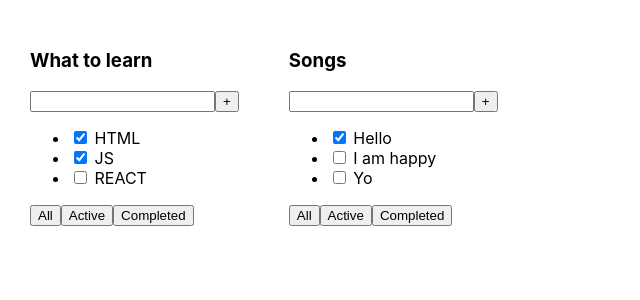
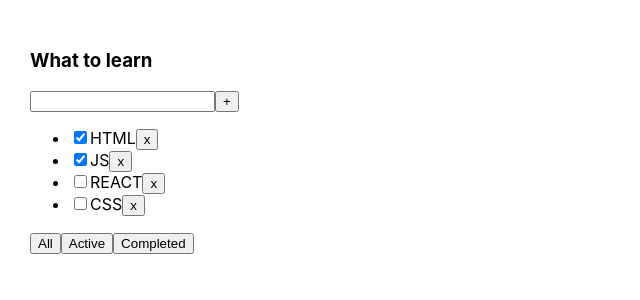
Before and after one commit to APTEMKA-87/todolist, a React (Create React App) app: page / in a window 1280 px wide. Shown: the top 300 px of the page, without its empty margins (0-640 px from the left). Built offline with nearby package versions, Linux system fonts and the light colour scheme; the HTML template or start-up script is replaced by a standard one.

Commit message:
add tasks.mam

```diff
--- a/src/App.tsx
+++ b/src/App.tsx
@@ -4,22 +4,24 @@ import {ToDoList} from "./ToDoList";
 
 function App() {
 
-    const task1 = [
+    let tasks1 = [
         {id: 1, title: 'HTML', isDone: true},
         {id: 2, title: 'JS', isDone: true},
         {id: 3, title: 'REACT', isDone: false},
+        {id: 4, title: 'CSS', isDone: false},
     ]
 
-    const task2 = [
-        {id: 1, title: 'Hello', isDone: true},
-        {id: 2, title: 'I am happy', isDone: false},
-        {id: 3, title: 'Yo', isDone: false},
-    ]
+    const removeTask = (id: number) => {
+        tasks1 = tasks1.filter(t => t.id != id)
+        console.log(tasks1)
+    }
 
     return (
         <div className="App">
-            <ToDoList title='What to learn' tasks={task1}/>
-            <ToDoList title='Songs' tasks={task2}/>
+            <ToDoList title='What to learn'
+                      tasks={tasks1}
+                      removeTask={removeTask}
+            />
         </div>
     );
 }
--- a/src/ToDoList.tsx
+++ b/src/ToDoList.tsx
@@ -1,6 +1,6 @@
 import React from "react";
 
-type TaskType ={
+type TaskType = {
     id: number
     title: string
     isDone: boolean
@@ -9,6 +9,7 @@ type TaskType ={
 type PropsType = {
     title: string
     tasks: TaskType[]
+    removeTask: (taskId: number) => void
 }
 
 export function ToDoList(props: PropsType) {
@@ -20,9 +21,10 @@ export function ToDoList(props: PropsType) {
                 <button>+</button>
             </div>
             <ul>
-                <li><input type="checkbox" checked={props.tasks[0].isDone}/> <span>{props.tasks[0].title}</span></li>
-                <li><input type="checkbox" checked={props.tasks[1].isDone}/> <span>{props.tasks[1].title}</span></li>
-                <li><input type="checkbox" checked={props.tasks[2].isDone}/> <span>{props.tasks[2].title}</span></li>
+                {props.tasks.map(t => <li key={t.id}><input type="checkbox" checked={t.isDone}/>
+                    <span>{t.title}</span>
+                    <button onClick={()=>{props.removeTask(t.id)}}>x</button>
+                </li>)}
             </ul>
             <div>
                 <button>All</button>
```
